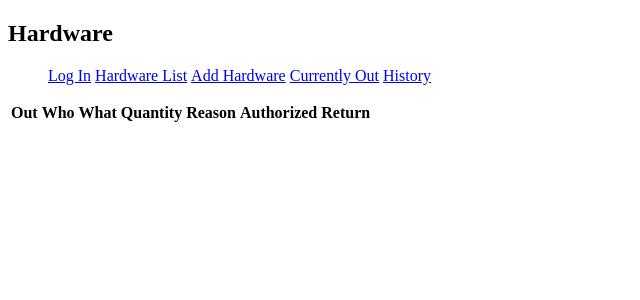
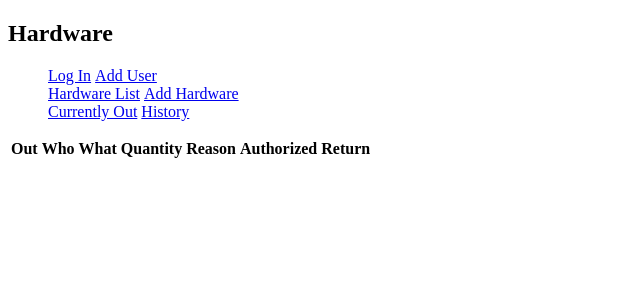
Before and after one commit to ACMWM/hardwarecheckout, a Flask app: page /current/ in a window 1280 px wide. Shown: the top 300 px of the page, without its empty margins (0-640 px from the left). Run offline with Flask 2, Linux system fonts and the light colour scheme; data that the repository does not hold is empty.

Commit message:
base: Space out links and add new user link

```diff
--- a/templates/base.html
+++ b/templates/base.html
@@ -8,14 +8,17 @@
 <nav>
   <h1>Hardware</h1>
   <ul class='navlist'>
-    {% if g.user %}
-      <li><span>{{ g.user['username'] }}</span>
-      <li><a href="{{ url_for('google.logout') }}">Log Out</a>
+    {% if current_user.is_authenticated %}
+	<li><span>{{ current_user.name }}</span></li>
+	<li><a href="{{ url_for('google.logout') }}">Log Out</a></li>
     {% else %}
-      <li><a href="{{ url_for('google.login') }}">Log In</a>
+	<li><a href="{{ url_for('google.login') }}">Log In</a></li>
     {% endif %}
-	<li><a href="{{ url_for('list') }}">Hardware List</a>
+	<li><a href="{{ url_for('newuser') }}">Add User</a></li>
+	<br>
+	<li><a href="{{ url_for('list') }}">Hardware List</a></li>
 	<li><a href="{{ url_for('add') }}">Add Hardware</a></li>
+	<br>
 	<li><a href="{{ url_for('current') }}">Currently Out</a></li>
 	<li><a href="{{ url_for('history') }}">History</a></li>
   </ul>
```
